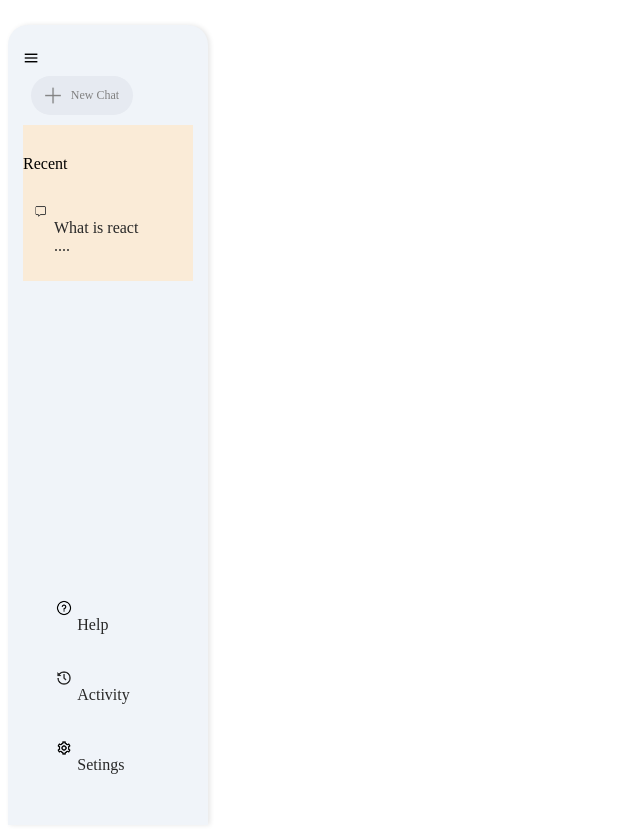
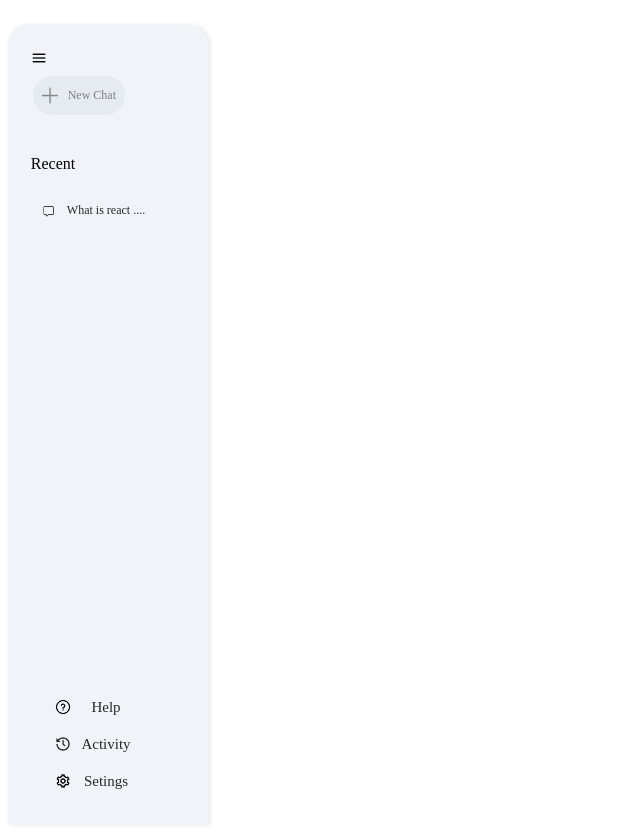
Before and after one commit to Bhanuka10/Capstone, a React (Vite) app in the folder KnowEdge-app/: page /contact in a window 1280 px wide. Shown: the part 1620-2453 px from the top of the page, without its empty margins (0-640 px from the left). Built offline with nearby package versions, Linux system fonts and the light colour scheme.

Commit message:
complete the side bar css

```diff
--- a/KnowEdge-app/src/Components/Chatting/Chatting.css
+++ b/KnowEdge-app/src/Components/Chatting/Chatting.css
@@ -22,7 +22,7 @@
     margin-left: 0; /* Remove default margins */
     align-self: flex-start; /* Aligns it to the start of flex container */
     cursor: pointer;
-    width: 20px;
+
 
 }
 .new-chat {
@@ -42,7 +42,6 @@
 
 }
 .recent{
-    background-color: antiquewhite;
     display: flex;
     flex-direction: column;
 }
@@ -51,12 +50,45 @@
     margin-bottom: 20px;
 }
 .recent-entry{
+
     display: flex;
     align-items: start;
-    gap: 5px;
+    gap: 10px;
     padding: 10px;
     padding-right:40px;
     border-radius: 50px;
     color: #282828;
     cursor: pointer;
 }
+.recent-entry p{
+    font-size: 12px;
+    color: #282828;
+    margin: 0 auto
+}
+.recent-entry:hover{
+    background-color: #e6eaf1;
+}
+.bottom{
+    display: flex;
+    flex-direction: column;
+}
+.bottom-item{
+    padding-left: 6px;
+    padding-right: 6px;
+    display: flex;
+    align-items: start;
+    gap: 10px;
+    padding: 10px;
+    padding-right:40px;
+    border-radius: 50px;
+    color: #282828;
+    cursor: pointer;
+}
+.bottom-item p{
+    font-size: 15px;
+    color: #282828;
+    margin: 0 auto
+}
+.bottom-item:hover{
+    background-color: #e6eaf1;
+}
--- a/KnowEdge-app/src/Components/Chatting/Chatting.jsx
+++ b/KnowEdge-app/src/Components/Chatting/Chatting.jsx
@@ -21,15 +21,15 @@ const Chatting = () => {
         </div>
         </div>
         <div className='bottom'>
-            <div className="bottom-item recent-entry">
+            <div className="bottom-item ">
                 <img src={assets.question_icon} alt="" />
                 <p>Help</p>
             </div>
-            <div className="bottom-item recent-entry">
+            <div className="bottom-item ">
                 <img src={assets.history_icon} alt="" />
                 <p>Activity</p>
             </div>
-            <div className="bottom-item recent-entry">
+            <div className="bottom-item ">
                 <img src={assets.setting_icon} alt="" />
                 <p>Setings</p>
             </div>
```
